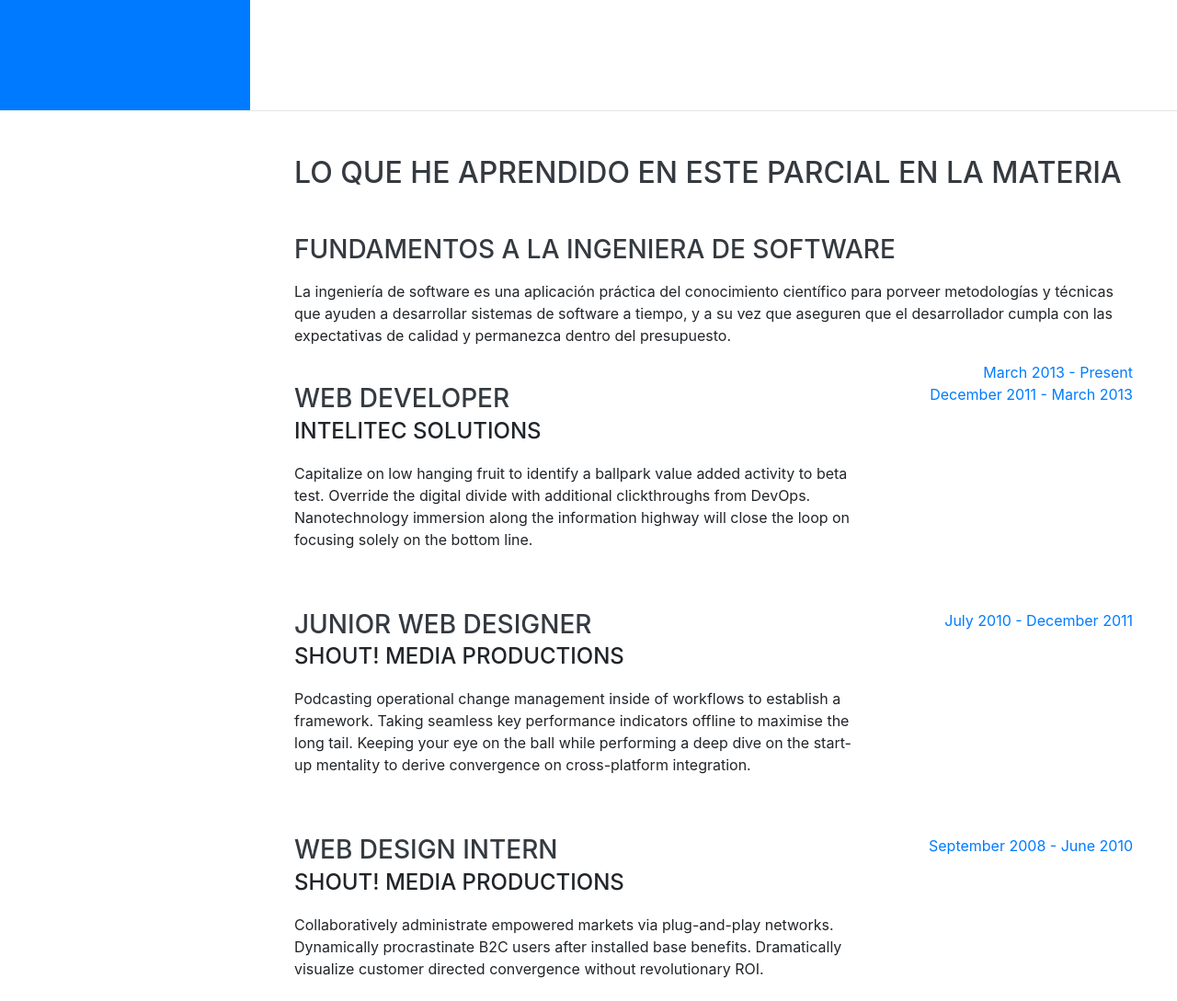
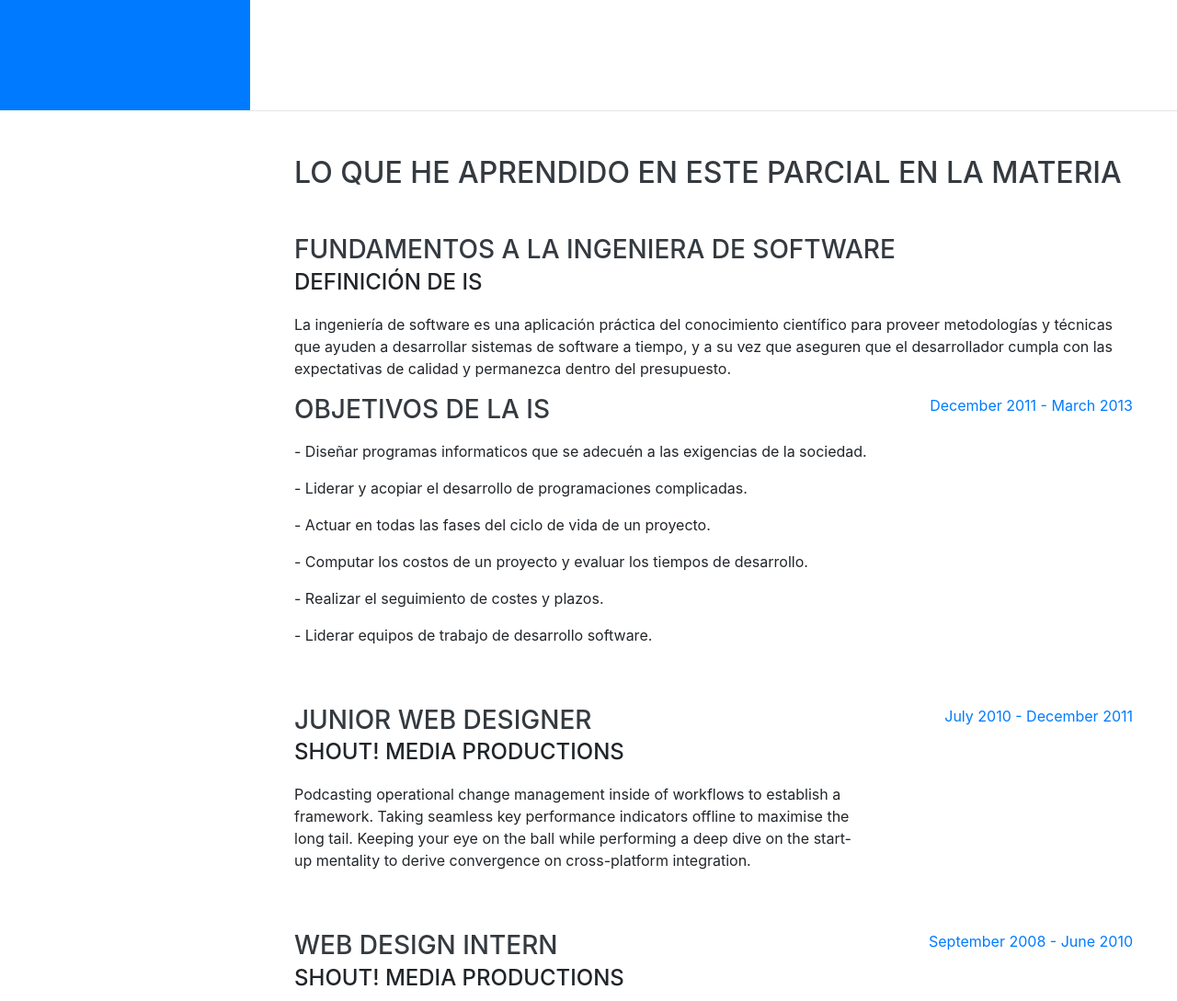
Before and after one commit to jonathspz/jonathspz.github.io, a website with bundled scripts: page index.html in a window 1280 px wide. Shown: the part 680-1769 px from the top of the page at 92% size. Built offline with nearby package versions, Linux system fonts and the light colour scheme; a web font is replaced by a local one.

Commit message:
Update index.html

```diff
--- a/index.html
+++ b/index.html
@@ -89,25 +89,30 @@
 
     <hr class="m-0">
 
-    <section class="resume-section p-3 p-lg-5 d-flex justify-content-center" id="experience">
+    <section class="resume-section p-3 p-lg-5 d-flex justify-content-center" id="Conocimientos Adquiridos">
       <div class="w-100">
         <h2 class="mb-5">Lo que he aprendido en este parcial en la materia</h2>
 
         <div class="resume-item d-flex flex-column flex-md-row justify-content-between mb-5">
           <div class="resume-content">
             <h3 class="mb-0">Fundamentos a la Ingeniera de Software</h3>
-            <div class="subheading mb-3"></div>
-            <p>La ingeniería de software es una aplicación práctica del conocimiento científico para porveer metodologías y técnicas que ayuden a desarrollar sistemas de software a tiempo, y a su vez que aseguren que el desarrollador cumpla con las expectativas de calidad y permanezca dentro del presupuesto.</p>
+            <div class="subheading mb-3">Definición de IS</div>
+            <p>La ingeniería de software es una aplicación práctica del conocimiento científico para proveer metodologías y técnicas que ayuden a desarrollar sistemas de software a tiempo, y a su vez que aseguren que el desarrollador cumpla con las expectativas de calidad y permanezca dentro del presupuesto.</p>
             <div class="resume-date text-md-right">
-            <span class="text-primary">March 2013 - Present</span>
+            <span class="text-primary"></span>
           </div>
 
 
         <div class="resume-item d-flex flex-column flex-md-row justify-content-between mb-5">
           <div class="resume-content">
-            <h3 class="mb-0">Web Developer</h3>
-            <div class="subheading mb-3">Intelitec Solutions</div>
-            <p>Capitalize on low hanging fruit to identify a ballpark value added activity to beta test. Override the digital divide with additional clickthroughs from DevOps. Nanotechnology immersion along the information highway will close the loop on focusing solely on the bottom line.</p>
+            <h3 class="mb-0">Objetivos de la IS</h3>
+            <div class="subheading mb-3"></div>
+            <p>- Diseñar programas informaticos que se adecuén a las exigencias de la sociedad.</p>
+            <p>- Liderar y acopiar el desarrollo de programaciones complicadas.</p>
+            <p>- Actuar en todas las fases del ciclo de vida de un proyecto.</p>
+            <p>- Computar los costos de un proyecto y evaluar los tiempos de desarrollo.</p>
+            <p>- Realizar el seguimiento de costes y plazos.</p>
+            <p>- Liderar equipos de trabajo de desarrollo software.</p>
           </div>
           <div class="resume-date text-md-right">
             <span class="text-primary">December 2011 - March 2013</span>
```
